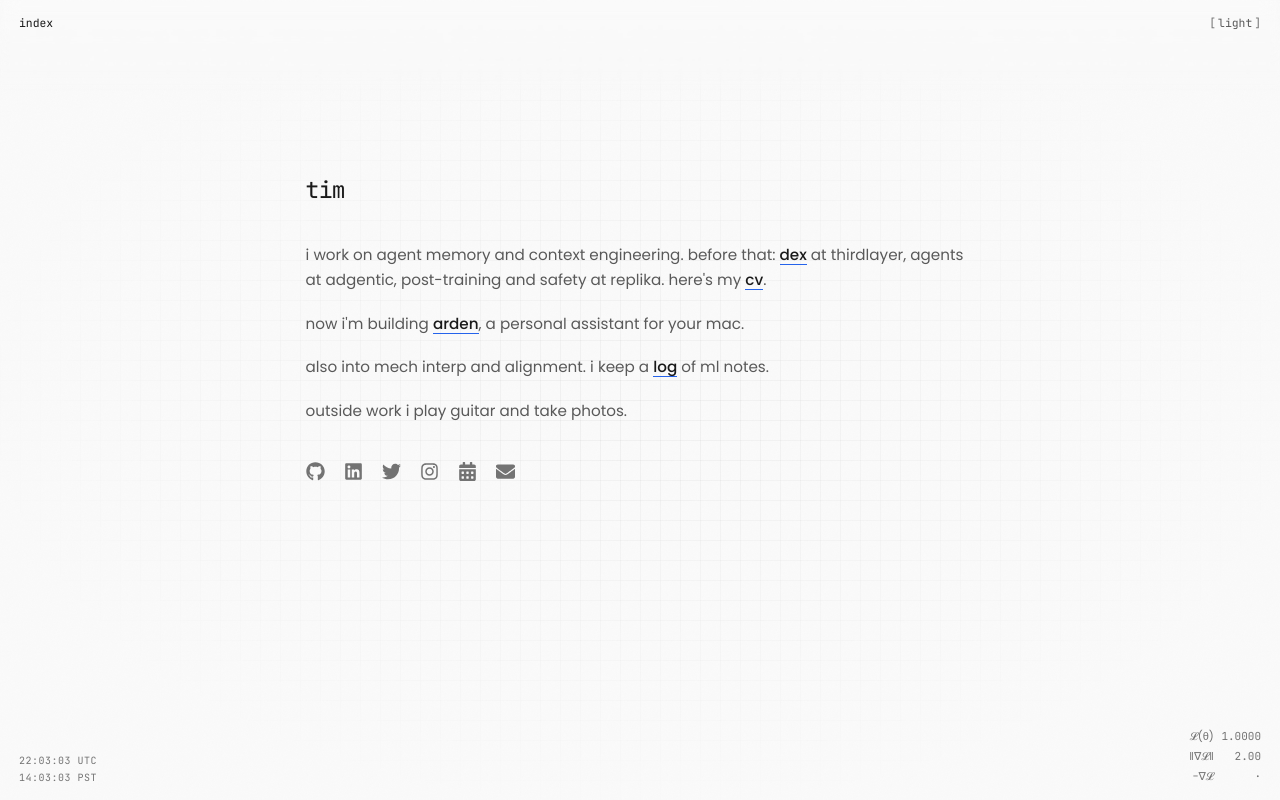
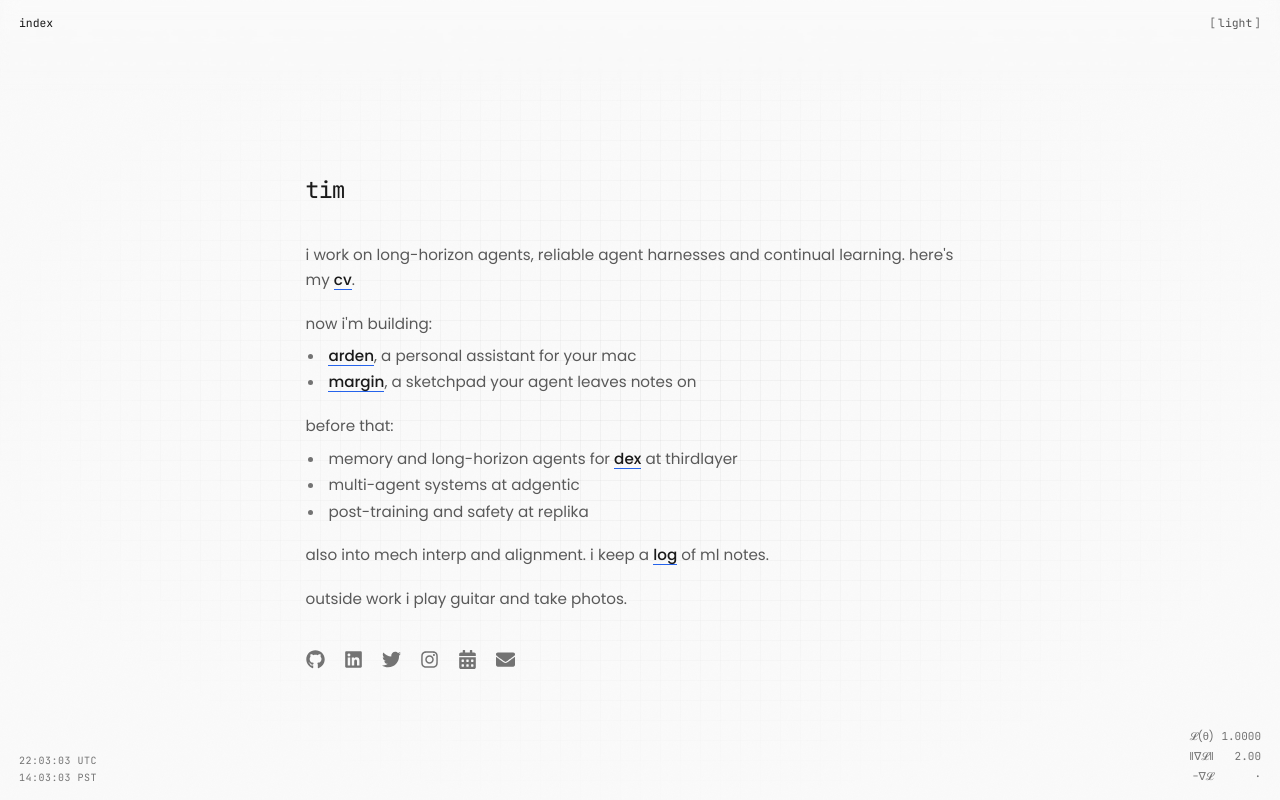
Before and after one commit to esceptico/website, a Next.js app: page / in a window 1280 px wide. Built offline with nearby package versions, Linux system fonts and the light colour scheme.

Commit message:
homepage bio: cv-based intro, projects and past work as lists
Intro from the CV summary; arden and margin under "now i'm building";
past work as a short list. Adds list styles to the bio markdown.

```diff
--- a/src/components/content/PersonalInfo.tsx
+++ b/src/components/content/PersonalInfo.tsx
@@ -71,6 +71,9 @@ export const PersonalInfo = () => {
         <ReactMarkdown
           components={{
             p: ({ children }) => <p className="mb-5 last:mb-0">{children}</p>,
+            // a list hangs off the line above it ("now i'm building:")
+            ul: ({ children }) => <ul className="-mt-3 mb-5 list-disc pl-5 space-y-0.5 marker:text-[var(--theme-text-muted)]">{children}</ul>,
+            li: ({ children }) => <li className="pl-1">{children}</li>,
             a: ({ href, children, ...props }) => {
               const isInternal = href?.startsWith('/');
               const isPdf = href?.endsWith('.pdf');
--- a/src/personal-content.ts
+++ b/src/personal-content.ts
@@ -47,9 +47,18 @@ export const getTimeBasedGreeting = (): string => {
 
 
 // About Text
-export const aboutMarkdown = `i work on agent memory and context engineering. before that: [dex](https://joindex.com) at thirdlayer, agents at adgentic, post-training and safety at replika. here's my [cv](/Timur_Ganiev_CV.pdf).
+export const aboutMarkdown = `i work on long-horizon agents, reliable agent harnesses and continual learning. here's my [cv](/Timur_Ganiev_CV.pdf).
 
-now i'm building [arden](https://fromarden.com), a personal assistant for your mac.
+now i'm building:
+
+* [arden](https://fromarden.com), a personal assistant for your mac
+* [margin](https://margin.timganiev.com), a sketchpad your agent leaves notes on
+
+before that:
+
+* memory and long-horizon agents for [dex](https://joindex.com) at thirdlayer
+* multi-agent systems at adgentic
+* post-training and safety at replika
 
 also into mech interp and alignment. i keep a [log](/log) of ml notes.
 
```
